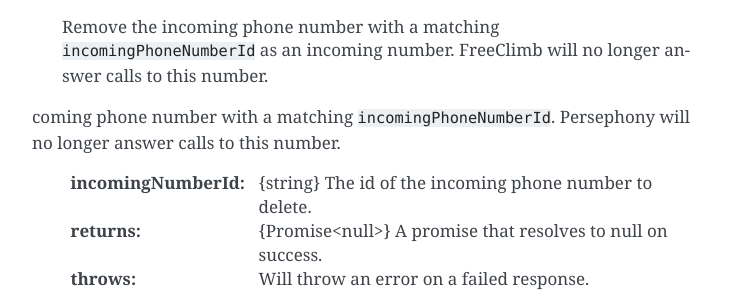
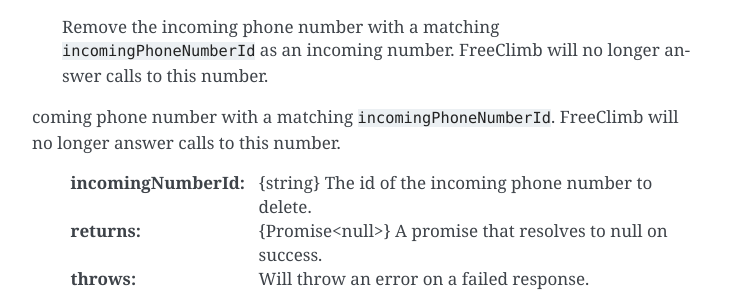
Before and after one commit to FreeClimbAPI/nodejs-sdk, a Sphinx documentation site: the page built from docs/source/api/incomingNumbers.rst, in a window 1280 px wide. Shown: the part 1460-1760 px from the top of the page, without its empty margins (388-1141 px from the left). Built offline with Sphinx 7.4.7, drawn with Linux system fonts in a browser that asks for light colours.

Commit message:
remove Travis CI and all refs to Persephony (RIP)

```diff
--- a/docs/source/api/incomingNumbers.rst
+++ b/docs/source/api/incomingNumbers.rst
@@ -58,7 +58,7 @@
 
 
     Remove the incoming phone number with a matching :code:`incomingPhoneNumberId` as an incoming number. FreeClimb will no longer answer calls to this number.
-coming phone number with a matching :code:`incomingPhoneNumberId`. Persephony will no longer answer calls to this number.
+coming phone number with a matching :code:`incomingPhoneNumberId`. FreeClimb will no longer answer calls to this number.
 
     :incomingNumberId: {string} The id of the incoming phone number to delete.
 
--- a/package.json
+++ b/package.json
@@ -4,14 +4,14 @@
   "description": "The SDK for the FreeClimp API",
   "homepage": "https://www.freeclimb.com",
   "bugs": {
-    "email": "support@persephony.com"
+    "email": "support@freeclimb.com"
   },
   "license": "MIT",
   "author": "",
   "main": "src/index.js",
   "repository": {
     "type": "git",
-    "url": "git@github.com:PersephonyAPI/javascript-sdk.git"
+    "url": "git@github.com:FreeClimbAPI/javascript-sdk.git"
   },
   "publishConfig": {
     "access": "public"
```
Also changed, not shown: README.md (+0 -6 lines), .travis.yml (deleted), 1 other file.
